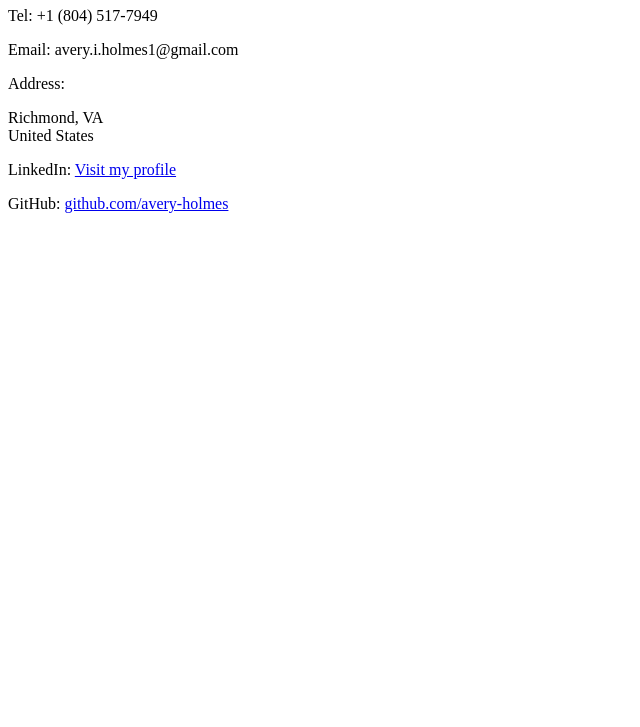
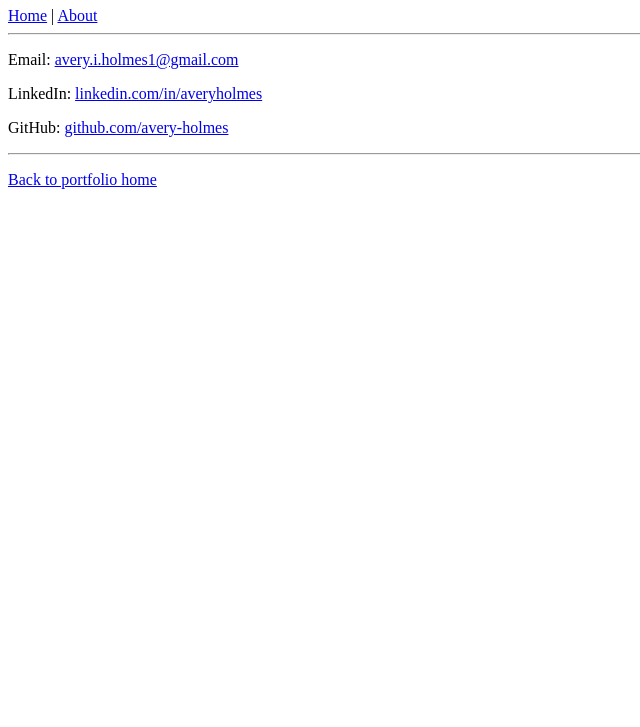
Before and after one commit to avery-holmes/html-portfolio, a plain HTML site: page public/contact.html in a window 1280 px wide. Shown: the part 73-800 px from the top of the page, without its empty margins (0-640 px from the left). Drawn offline with Linux system fonts and the light colour scheme.

Commit message:
Clean up public/contact.html

```diff
--- a/public/contact.html
+++ b/public/contact.html
@@ -2,34 +2,52 @@
 <html lang="en">
   <head>
     <meta charset="UTF-8" />
-    <title>Contact Me | Avery Holmes</title>
     <meta name="viewport" content="width=device-width, initial-scale=1" />
+    <title>Contact | Avery Holmes</title>
   </head>
 
   <body>
-    <h1>Contact Me</h1>
+    <header>
+      <h1>Contact</h1>
+      <nav aria-label="Primary navigation">
+        <a href="../index.html">Home</a> |
+        <a href="./about.html">About</a>
+      </nav>
+      <hr />
+    </header>
 
-    <p>Tel: +1 (804) 517-7949</p>
-    <p>Email: avery.i.holmes1@gmail.com</p>
-
-    <p>Address:</p>
+    <main>
       <p>
-      Richmond, VA<br />
-      United States<br />
+        Email:
+        <a href="mailto:avery.i.holmes1@gmail.com">avery.i.holmes1@gmail.com</a>
       </p>
 
       <p>
         LinkedIn:
-      <a href="https://www.linkedin.com/in/averyholmes" target="_blank" rel="noopener noreferrer"
-        >Visit my profile</a
+        <a
+          href="https://www.linkedin.com/in/averyholmes/"
+          target="_blank"
+          rel="noopener noreferrer"
         >
+          linkedin.com/in/averyholmes
+        </a>
       </p>
 
       <p>
         GitHub:
-      <a href="https://github.com/avery-holmes" target="_blank" rel="noopener noreferrer"
-        >github.com/avery-holmes</a
+        <a
+          href="https://github.com/avery-holmes"
+          target="_blank"
+          rel="noopener noreferrer"
         >
+          github.com/avery-holmes
+        </a>
       </p>
+    </main>
+
+    <footer>
+      <hr />
+      <p><a href="../index.html">Back to portfolio home</a></p>
+    </footer>
   </body>
 </html>
```
Lines whose indentation alone changed are shown as unchanged.
